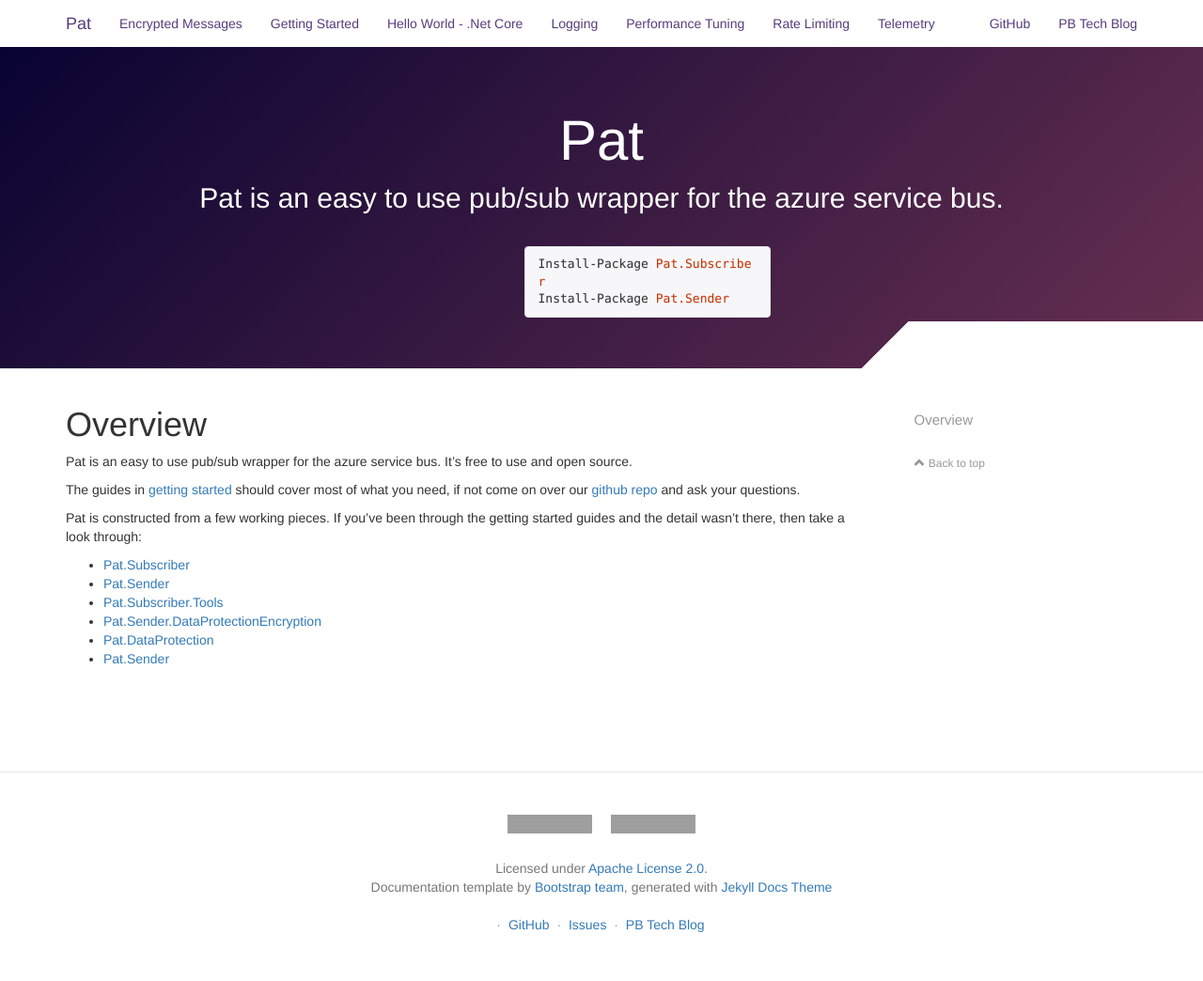
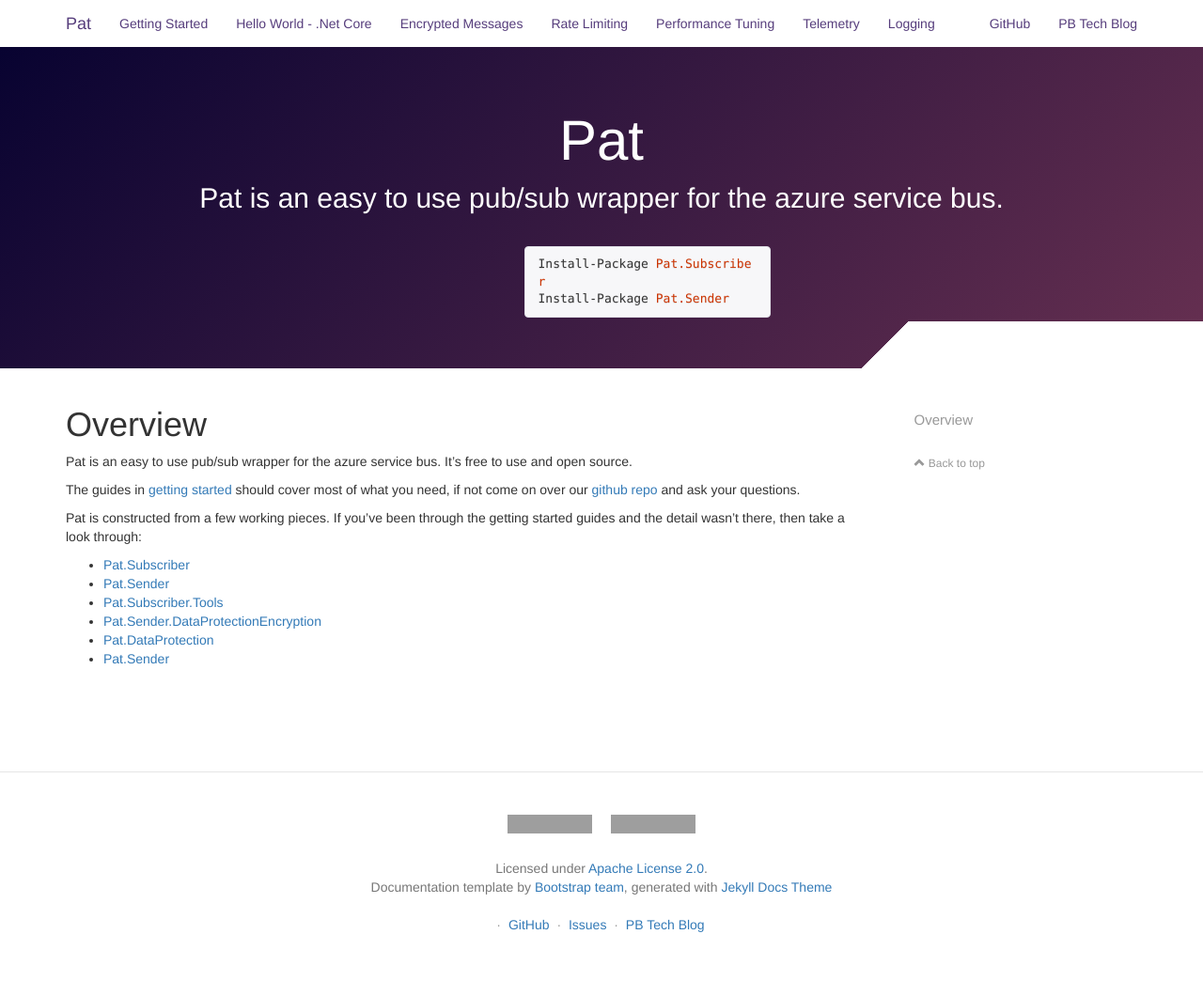
Before and after one commit to purplebricks/pat, a Jekyll site: the page built from index.md, in a window 1280 px wide. Shown: the whole page at 94% size. Built offline with Jekyll 4.4.1, drawn with Linux system fonts in a browser that asks for light colours; nearby versions of some CDN libraries; our own code applies the rules of GitHub Pages for plain Markdown files; grey boxes are pictures that could not be loaded.

Commit message:
Fix Navigation Sort Order

```diff
--- a/_includes/navigation.html
+++ b/_includes/navigation.html
@@ -11,7 +11,7 @@
         </div>
         <nav class="collapse navbar-collapse bs-navbar-collapse" role="navigation">
             <ul class="nav navbar-nav">
-                {% assign sorted_pages = site.pages | sort: "sort" | sort: "name" %}
+                {% assign sorted_pages = site.pages | sort: "sort" %}
                 {% for p in sorted_pages %}
                     {% if p.homepage != true and p.hide != true and p.title !=  %}
                         <li {% if page.title == p.title %}class="active"{% endif %}>
```
